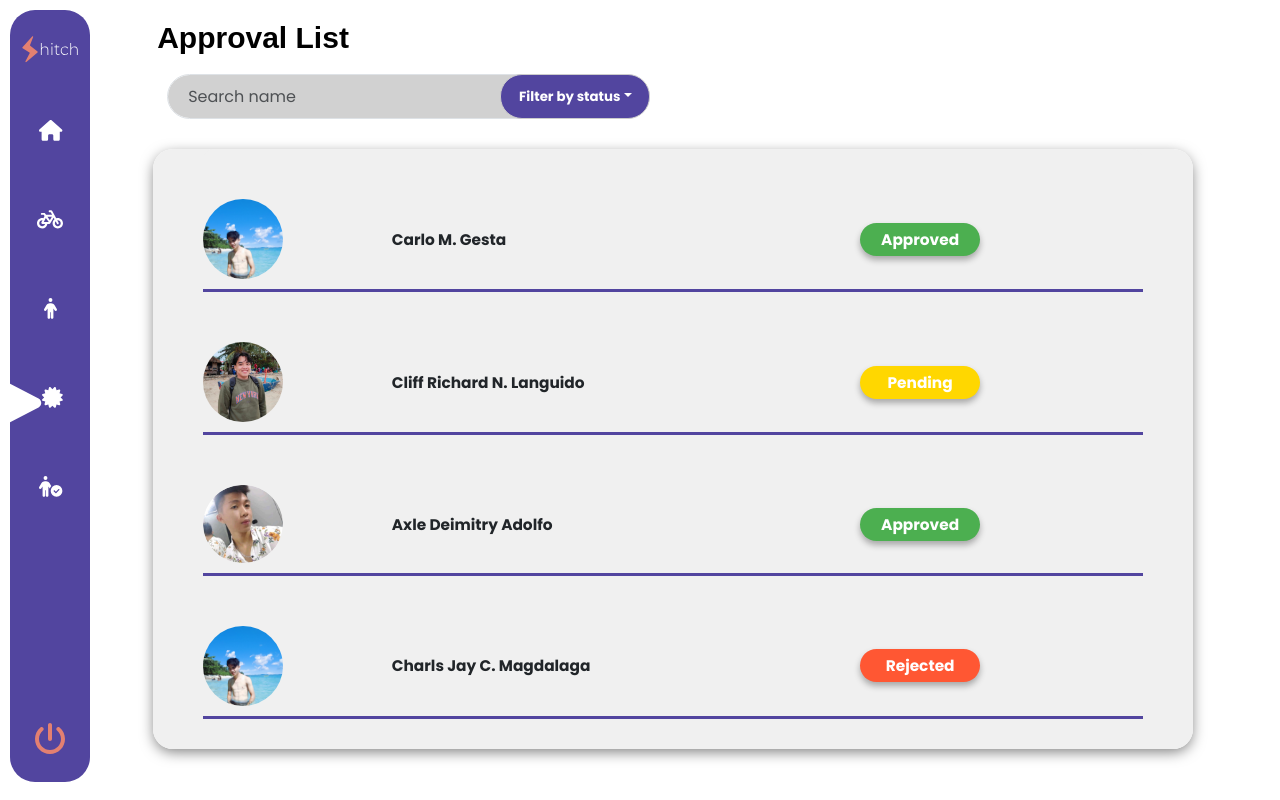
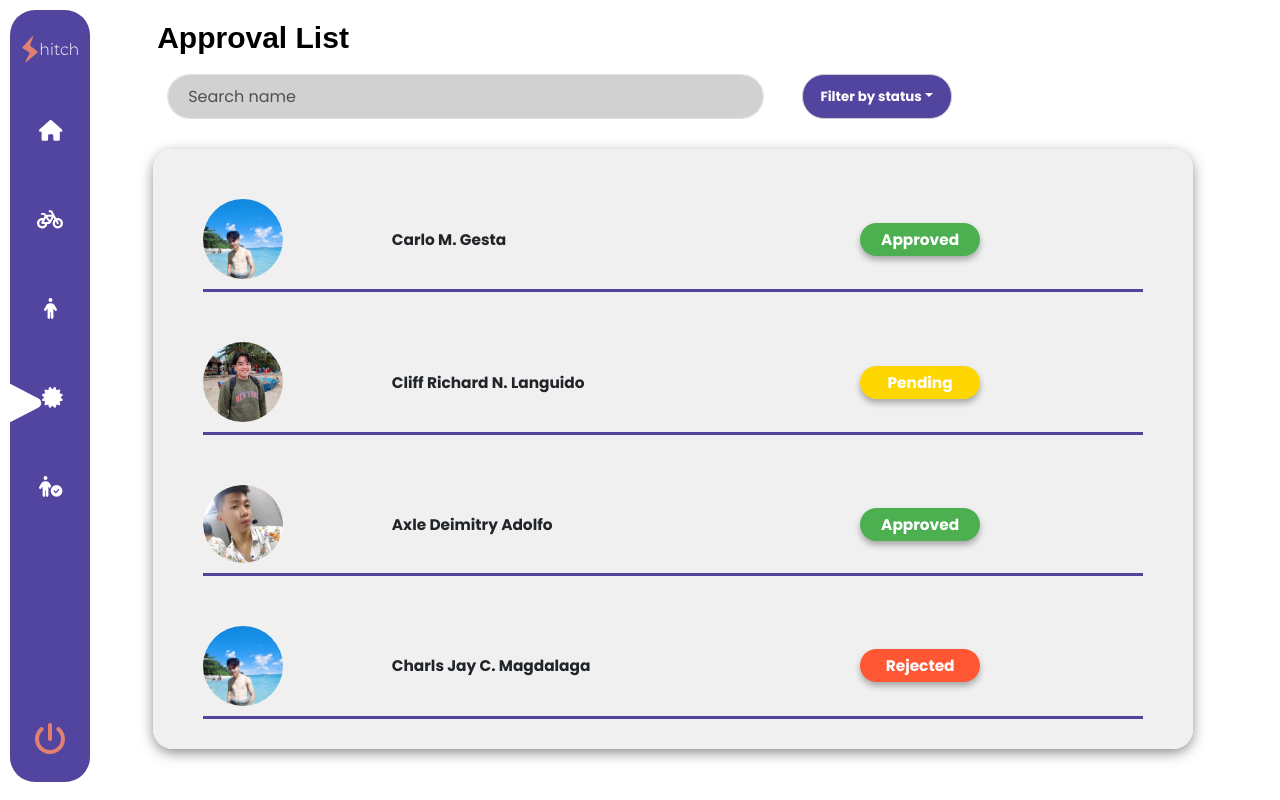
Before and after one commit to wingled22/pagyeonjaFrontEnd, a React (Vite) app: page /rider-approval in a window 1280 px wide. Built offline with nearby package versions, Linux system fonts and the light colour scheme.

Commit message:
fixing rider approval search and filter ui

```diff
--- a/src/assets/css/RiderApproval/RiderApprovalDashboard.css
+++ b/src/assets/css/RiderApproval/RiderApprovalDashboard.css
@@ -22,16 +22,17 @@
   height: 45px !important;
   margin: 10px 0px 10px 10px !important;
   width: 100% !important;
-  max-width: 380px !important;
+
   border-radius: 130px !important;
   padding-left: 20px !important;
+  width: 100% !important;
 }
 
 /********************************** filter status ******************************/
 .rider-approval-filter-status {
 
   /* top right bottom left */
-  margin: 10px 0px 0px -100px !important;
+  margin: 10px 0px 0px 0px !important;
   height: 45px !important;
   width: 150px !important;
   background-color: #52459F !important;
@@ -92,7 +93,7 @@
   border-radius: 20px !important;
   box-shadow: 0px 4px 14.1px -1px #00000080 !important;
   margin-left: 50px !important;
-  margin-top: 20px !important;
+  margin-top: 80px !important;
 
   height: 500px !important;
   min-height: 75vh !important;
--- a/src/assets/css/RiderPage.css
+++ b/src/assets/css/RiderPage.css
@@ -97,9 +97,7 @@
   border-radius: 4px;
 }
 
-.rider-container::-webkit-scrollbar-thumb:hover {
-  background-color: #555;
-}
+
 
 .name-th{
   background-color: #52459f !important;
@@ -147,9 +145,7 @@ th{
   font-size: 1vw;
 }
 
-tr:hover {
-  background-color: #504b4b !important;
-}
+
 
 
 @media screen and (max-width: 1920px) {
--- a/src/components/RiderApproval/RiderApprovalSearchAndFilter.jsx
+++ b/src/components/RiderApproval/RiderApprovalSearchAndFilter.jsx
@@ -20,7 +20,8 @@ const RiderApprovalSearchFilter = ({onSearch }) => {
   };
   return (
     <>
-    <Col xs={8} sm={5} md={5} lg={4} xl={5} className="ms-md-4">
+
+    <Col xs={8} sm={5} md={6} lg={7} xl={7} className="ms-md-4 " >
         <input
           type="text"
           className="form-control search-field"
@@ -28,7 +29,7 @@ const RiderApprovalSearchFilter = ({onSearch }) => {
           onChange={handleSearch}
         />
       </Col>
-   <Col xs={4} sm={5} md={6} lg={4} xl={4}>
+   <Col xs={1} sm={1} md={1} lg={1} xl={1} className="ms-md-4" >
       <UncontrolledDropdown>
         <DropdownToggle
           caret
@@ -46,6 +47,7 @@ const RiderApprovalSearchFilter = ({onSearch }) => {
       </UncontrolledDropdown>
 
     </Col>
+
     </>
   );
 };
--- a/src/routes/CommuterApprovalPage.jsx
+++ b/src/routes/CommuterApprovalPage.jsx
@@ -41,7 +41,7 @@ const CommuterApprovalPage = () => {
         </Col>
 
         {selectedUser && (
-          <Col sm={1}>
+          <Col xs={11} sm={11} md={11} lg={6}>
             <CommuterApprovalRequirements />
           </Col>
         )}
--- a/src/routes/RiderApprovalPage.jsx
+++ b/src/routes/RiderApprovalPage.jsx
@@ -15,7 +15,6 @@ import { useState } from "react";
 import "../assets/css/RiderApproval/RiderApprovalDashboard.css";
 import RiderApprovalTablePage from "../components/RiderApproval/Rider_Approval_Table";
 import Requirements from "../components/RiderApproval/Requirements";
-import RiderApprovalSearchFilter from "../components/RiderApproval/RiderApprovalSearchAndFilter";
 const RiderApprovalDashboard = () => {
   const [selectedUser, setSelectedUser] = useState(null); // reciever from rider table approval
   const setChangeUserID = (id) => {
@@ -39,14 +38,14 @@ const RiderApprovalDashboard = () => {
           xs={5}
           sm={5}
           md={selectedUser === null ? 12 : 8}
-          lg={selectedUser === null ? 11 : 6}
-          xl={selectedUser === null ? 11 : 6}
+          lg={selectedUser === null ? 11 : 7}
+          xl={selectedUser === null ? 11 : 7}
         >
           <RiderApprovalTablePage changeUserID={setChangeUserID} />
         </Col>
 
         {selectedUser && (
-          <Col sm={1} md={6} lg={6}>
+          <Col sm={1} md={6} lg={5}>
             <Requirements />
           </Col>
         )}
```
Also changed, not shown: src/components/RiderApproval/Rider_Approval_Table.jsx (+8 -1 lines).
